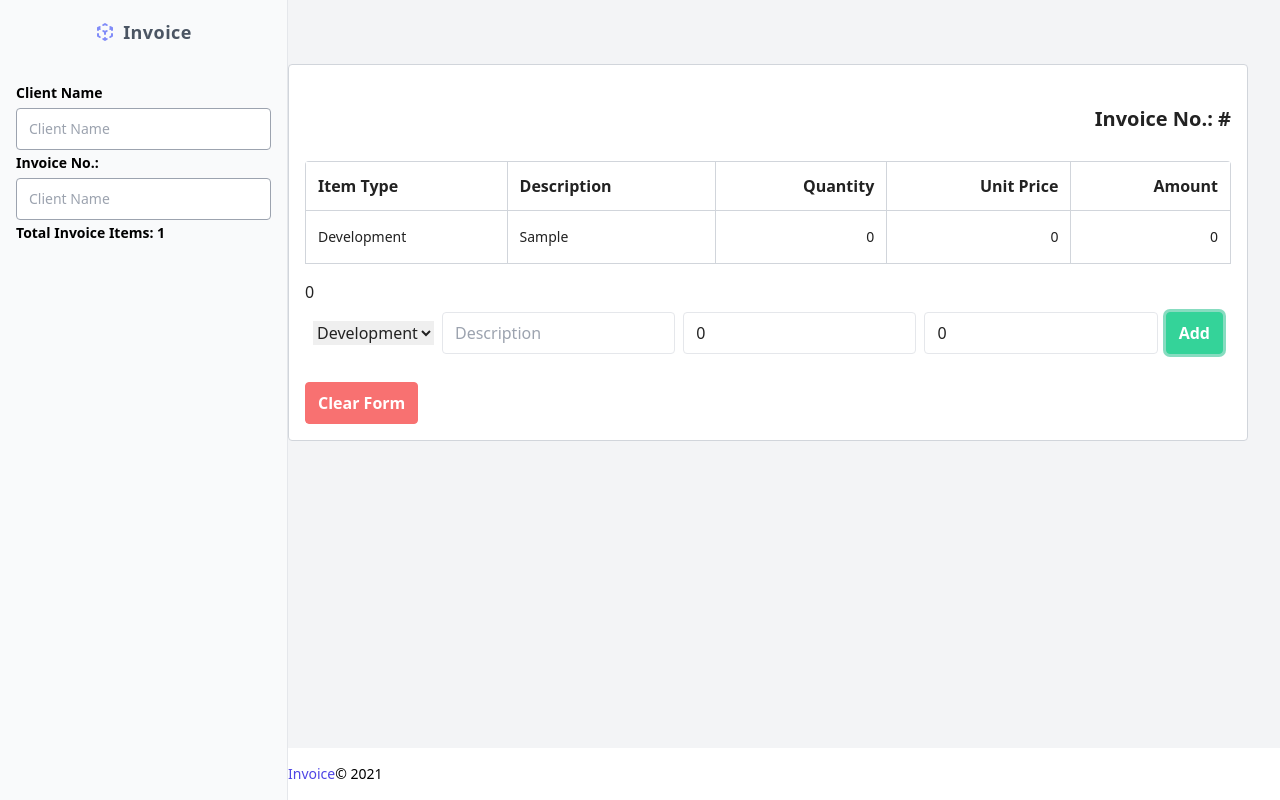
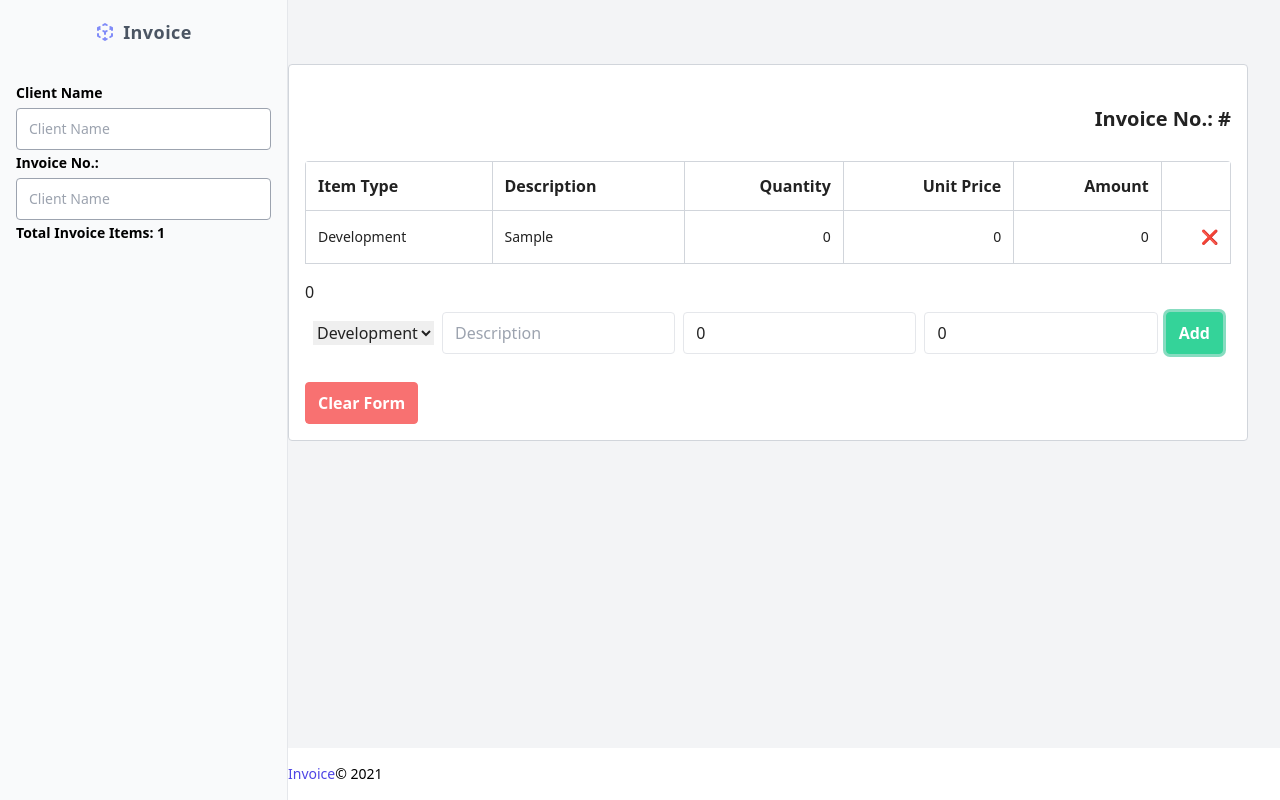
Before and after one commit to gosteve/invoice-gen, a React (Create React App) app: page / in a window 1280 px wide. Both pictures are taken after typing "Sample" into the empty fields and a click on the button "Add". Built offline with nearby package versions, Linux system fonts and the light colour scheme.

Commit message:
Added invoice rows

```diff
--- a/src/components/InvoiceDetails.js
+++ b/src/components/InvoiceDetails.js
@@ -5,7 +5,6 @@ import "./InvoiceDetails.css";
 const initialState = { count: 0 };
 
 function invoiceReducer(state, action) {
-  console.log(action);
   switch (action.type) {
     case "add":
       return { count: state.count + action.payload };
@@ -19,10 +18,6 @@ function invoiceReducer(state, action) {
 export default function InvoiceDetails() {
   const { invoiceInfo, setInvoiceInfo } = useContext(InvoiceContext);
   const [state, dispatch] = useReducer(invoiceReducer, initialState);
-  useEffect(() => {
-    console.log("details", invoiceInfo);
-  }, [invoiceInfo]);
-
   function changeInvoice(e) {
     const target = e.target;
     const value = target.type === "checkbox" ? target.checked : target.value;
--- a/src/components/InvoicePreview.js
+++ b/src/components/InvoicePreview.js
@@ -57,7 +57,7 @@ function InvoicePreview() {
   }
 
   function clearInvoiceItems() {
-    setInvoiceInfo({ ...invoiceInfo }, { invoiceItems: [] });
+    setInvoiceInfo({ invoiceInfo: {...invoiceInfo} , invoiceItems: []});
     dispatch({ type: "RESET" });
     calculateTotal({ type: "RESET" });
   }
@@ -86,6 +86,7 @@ function InvoicePreview() {
               <th className="p-3 border border-gray-300 font-bold text-base text-right">Quantity</th>
               <th className="p-3 border border-gray-300 font-bold text-base text-right">Unit Price</th>
               <th className="p-3 border border-gray-300 font-bold text-base text-right">Amount</th>
+              <th className="p-3 border border-gray-300 font-bold text-base text-right"></th>
             </tr>
           </thead>
           <tbody>
--- a/src/components/InvoiceRows.js
+++ b/src/components/InvoiceRows.js
@@ -1,6 +1,8 @@
-import React from "react";
+import React, {useContext} from "react";
+import { InvoiceContext } from "../context/InvoiceContext";
 
 function InvoiceRows({ rows }) {
+const { invoiceInfo, setInvoiceInfo } = useContext(InvoiceContext);
   if (rows.length === 0) {
     return (
       <tr>
@@ -10,6 +12,12 @@ function InvoiceRows({ rows }) {
       </tr>
     );
   } else {
+
+    function removeRow(id) {
+      invoiceInfo.invoiceItems.splice(id, 1);
+      setInvoiceInfo(invoiceInfo);
+    }
+
     return rows.map((row, index) => (
       <tr key={index} className="text-sm">
         <td className="p-4 px-3 border border-gray-300">Development</td>
@@ -17,6 +25,9 @@ function InvoiceRows({ rows }) {
         <td className="p-4 px-3 border border-gray-300 text-right">{row.quantity}</td>
         <td className="p-4 px-3 border border-gray-300 text-right">{row.unitPrice}</td>
         <td className="p-4 px-3 border border-gray-300 text-right">{row.total}</td>
+        <td className="p-4 px-3 border border-gray-300 text-right">
+          <button onClick={() => removeRow(index)}>❌</button>
+        </td>
       </tr>
     ));
   }
```
